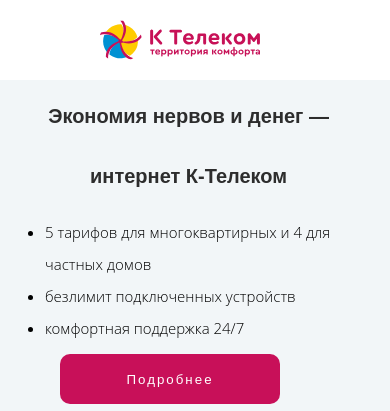
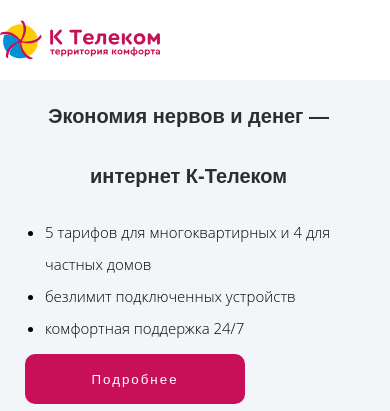
Before and after one commit to MolodecOfficial/K-Telecom, a plain HTML site: page index.html in a window 390 px wide. Shown: the top 411 px of the page. Drawn offline with Linux system fonts and the light colour scheme.

Commit message:
micro fix logo and button

```diff
--- a/css/style.css
+++ b/css/style.css
@@ -380,9 +380,11 @@ footer {
   }
   .logo {
     width: 80px;
+    margin-left: 0;
   }
   .header_logo {
     width: 160px;
+    margin-left: 0;
   }
   .container {
     width: 100%;
@@ -421,7 +423,7 @@ footer {
     margin-left: 20px;
   }
   .continue {
-    margin-left: 50px;
+    margin-left: 15px;
   }
   .title {
     width: 100%;
```
